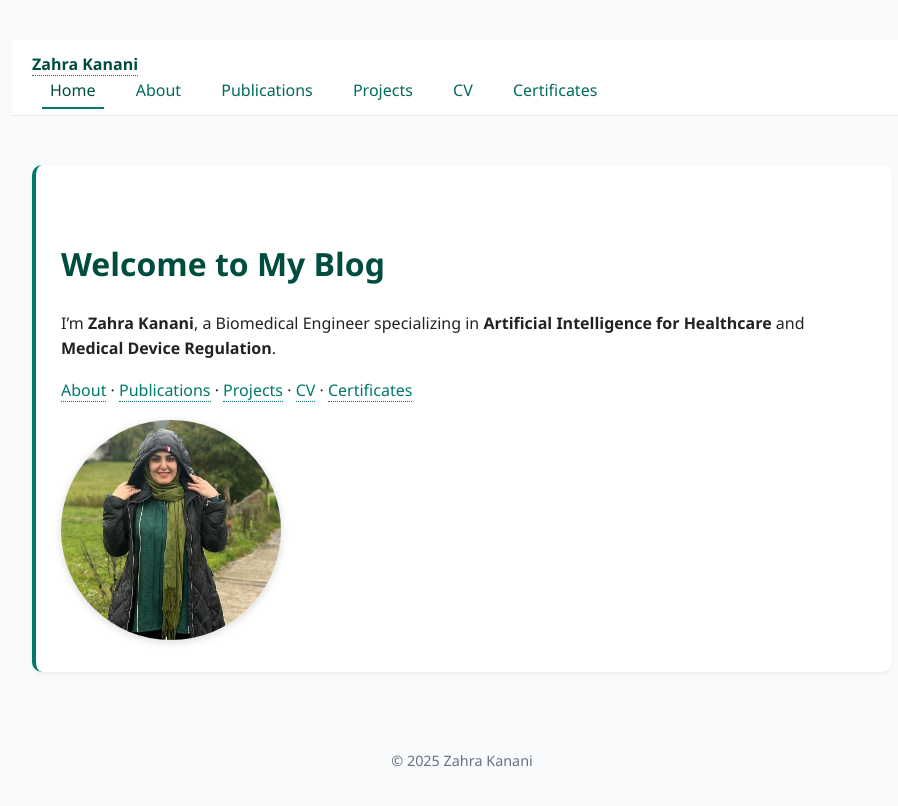
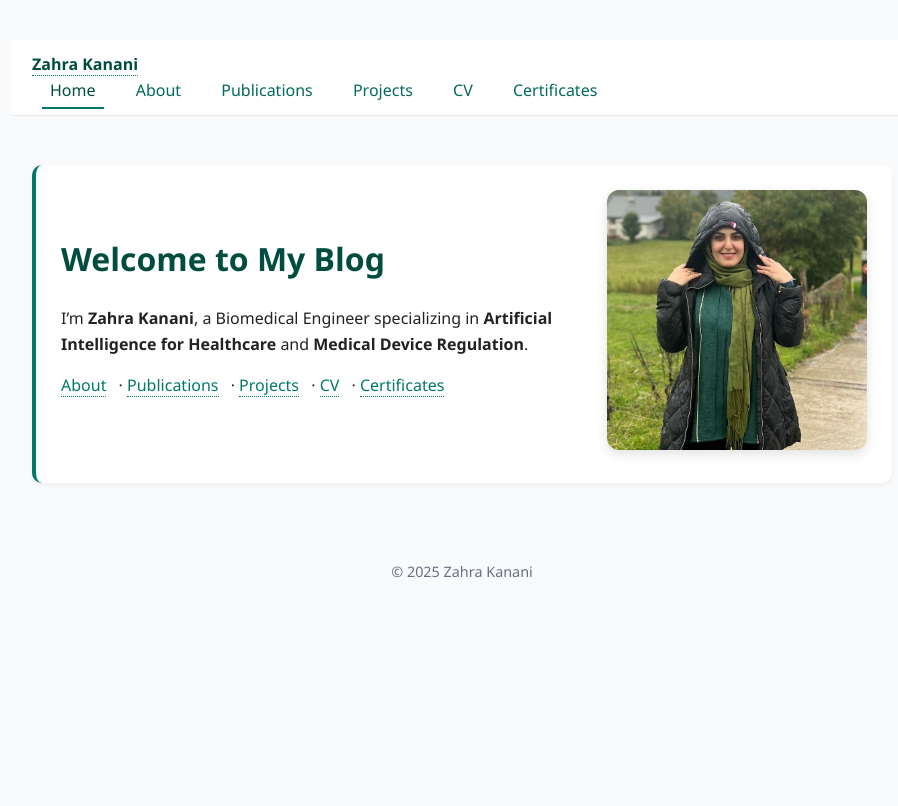
Before and after one commit to zahra-kanani/zahra-kanani.github.io, a Jekyll site: the page built from index.md, in a window 1280 px wide. Shown: the top 806 px of the page, without its empty margins (178-1076 px from the left). Built offline with Jekyll 4.4.1, drawn with Linux system fonts in a browser that asks for light colours.

Commit message:
Update style.css

```diff
--- a/assets/css/style.css
+++ b/assets/css/style.css
@@ -103,3 +103,29 @@ main.container {
   margin: 40px 0 20px;
   font-size: 0.9rem;
 }
+/* --- Home hero layout --- */
+.hero {
+  display: flex;
+  gap: 32px;
+  align-items: center;
+  justify-content: space-between;
+}
+.hero-text { flex: 1; }
+.hero-text h1 { margin-top: 0; }
+.hero-links a { margin-right: 8px; }
+
+.hero-img { flex: 0 0 280px; text-align: right; }
+.hero-img .profile-img {
+  width: 260px;
+  height: 260px;
+  object-fit: cover;
+  border-radius: 12px; /* square-ish with rounded corners; change to 50% for circle */
+  box-shadow: 0 4px 12px rgba(0,0,0,.12);
+}
+
+/* Responsive: stack on small screens */
+@media (max-width: 720px) {
+  .hero { flex-direction: column; text-align: center; }
+  .hero-img { text-align: center; flex: 0 0 auto; }
+  .hero-img .profile-img { width: 220px; height: 220px; }
+}
```
